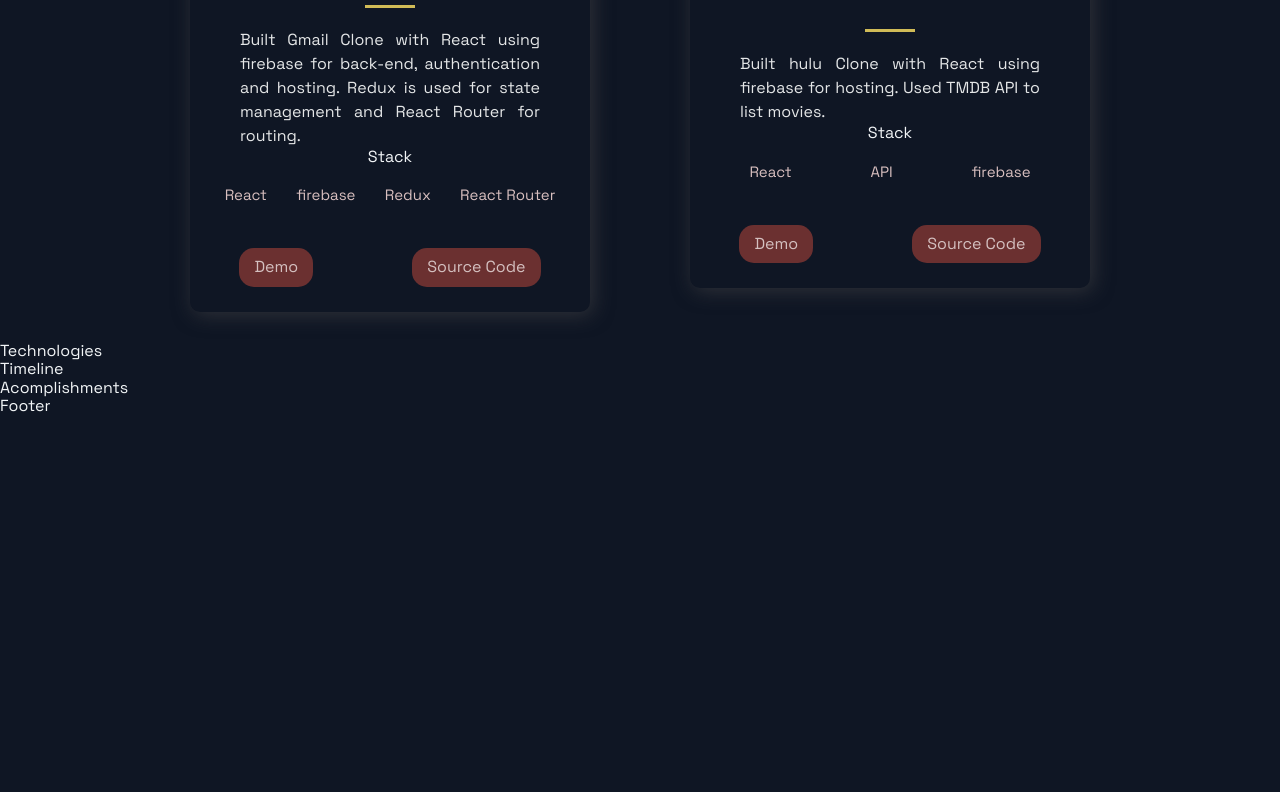
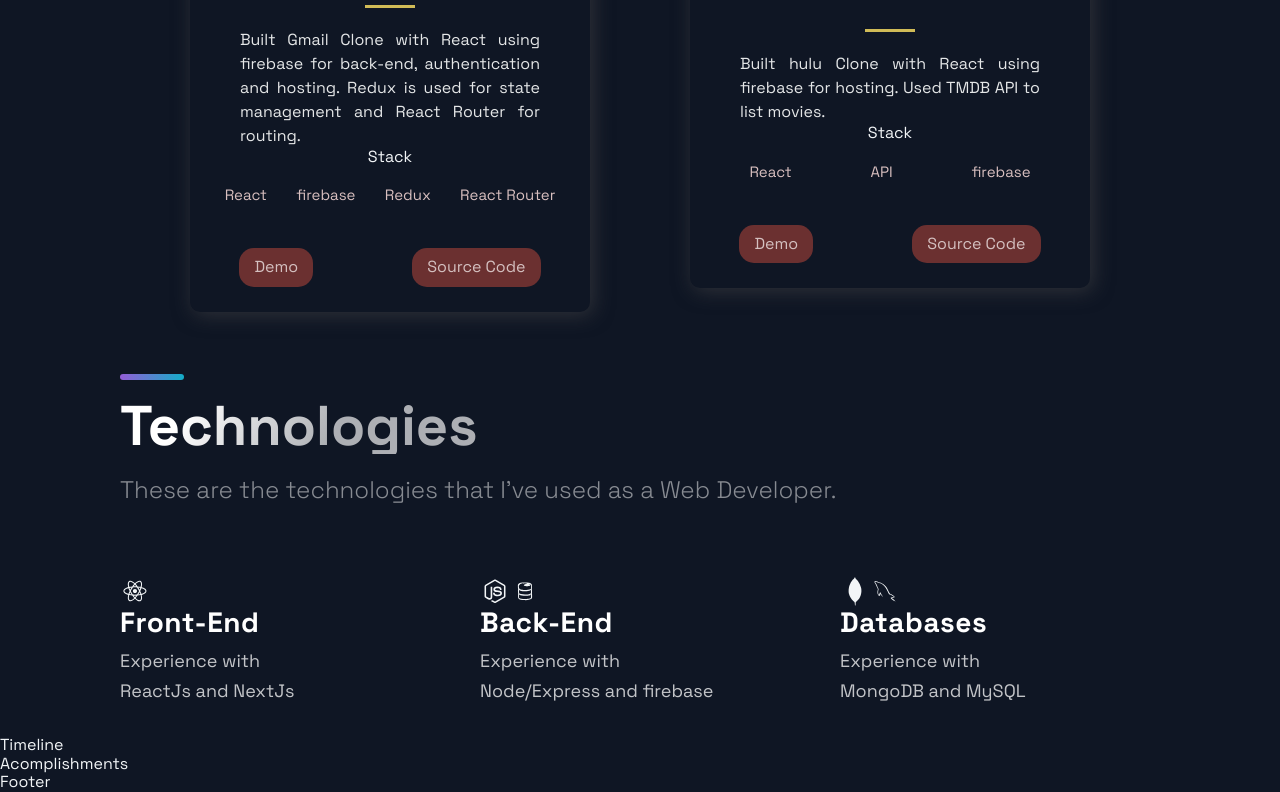
Before and after one commit to dhwajsharma/portfolio-nextjs, a Next.js app: page / in a window 1280 px wide. Shown: the part 1666-2458 px from the top of the page. Before the commit the page ends 2082 px from the top, so only its background shows below. Built offline with nearby package versions, Linux system fonts and the light colour scheme.

Commit message:
Built Technologies section.

```diff
--- a/src/components/Technologies/Technologies.js
+++ b/src/components/Technologies/Technologies.js
@@ -1,12 +1,55 @@
 import React from 'react';
-import { DiFirebase, DiReact, DiZend } from 'react-icons/di';
+import { DiFirebase, DiReact, DiNodejsSmall, DiMongodb, DiMysql } from 'react-icons/di';
 import { Section, SectionDivider, SectionText, SectionTitle } from '../../styles/GlobalComponents';
 import { List, ListContainer, ListItem, ListParagraph, ListTitle } from './TechnologiesStyles';
 
-const Technologies = () =>  (
-  <div>
-    Technologies
-  </div>
+const Technologies = () => (
+  <Section id="tech">
+    <SectionDivider />
+    <br />
+    <SectionTitle>Technologies</SectionTitle>
+    <SectionText>
+      These are the technologies that I've used as a Web Developer.
+    </SectionText>
+    <List>
+      <ListItem>
+        <DiReact size="3rem" />
+        <ListContainer>
+          <ListTitle>Front-End</ListTitle>
+          <ListParagraph>
+            Experience with <br />
+            ReactJs and NextJs
+          </ListParagraph>
+        </ListContainer>
+      </ListItem>
+      <ListItem>
+        <div style={{ display: "flex" }}>
+          <DiNodejsSmall size="3rem" />
+          <DiFirebase size="3rem" />
+        </div>
+        <ListContainer>
+          <ListTitle>Back-End</ListTitle>
+          <ListParagraph>
+            Experience with <br />
+            Node/Express and firebase
+          </ListParagraph>
+        </ListContainer>
+      </ListItem>
+      <ListItem>
+        <div style={{ display: "flex" }}>
+          <DiMongodb size="3rem" />
+          <DiMysql size="3rem" />
+        </div>
+        <ListContainer>
+          <ListTitle>Databases</ListTitle>
+          <ListParagraph>
+            Experience with <br />
+            MongoDB and MySQL
+          </ListParagraph>
+        </ListContainer>
+      </ListItem>
+    </List>
+  </Section >
 );
 
 export default Technologies;
```
